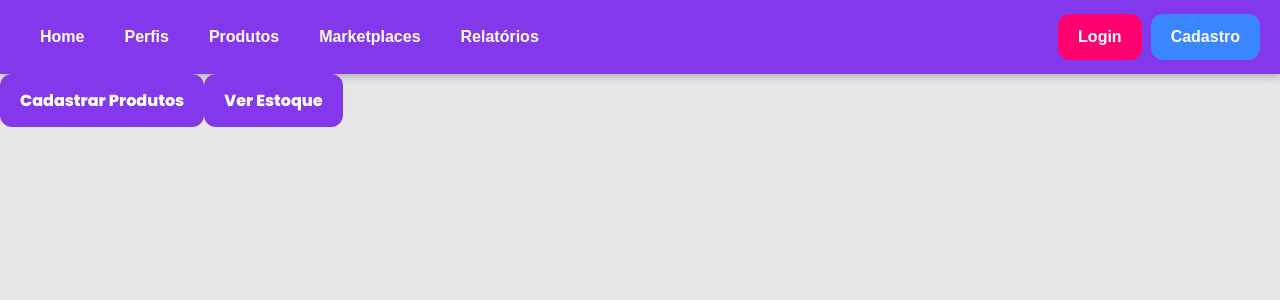
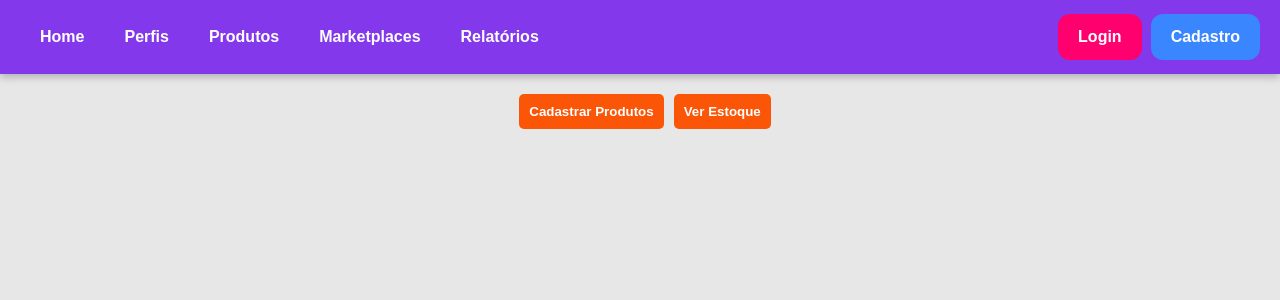
Before and after one commit to DiogoGMelo/projetoMSS, a Django app: page /produtos/ in a window 1280 px wide. Shown: the top 300 px of the page. Run offline with Django 4.2, Linux system fonts and the light colour scheme.

Commit message:
fixed frontend on produtos tab

```diff
--- a/estoque_app/templates/estoque/produtos.html
+++ b/estoque_app/templates/estoque/produtos.html
@@ -3,6 +3,8 @@
 Produtos
 {% endblock %}
 {% block content %}
-<a href="{% url 'registerProduct' %}" class="nav-buttons">Cadastrar Produtos</a>
-<a href="{% url 'stock' %}" class="nav-buttons">Ver Estoque</a>
+<div class="edit-users">
+    <a href="{% url 'registerProduct' %}"><button class="edit-button">Cadastrar Produtos</button></a>
+    <a href="{% url 'stock' %}"><button class="edit-button">Ver Estoque</button></a>
+</div>
 {% endblock %}
--- a/estoque_app/templates/estoque/stock.html
+++ b/estoque_app/templates/estoque/stock.html
@@ -6,13 +6,11 @@ Estoque
 
 
 {% if error_message %}<p><strong>{{ error_message }}</strong></p>{% endif %}
-<p>test</p>
 {% for product in stock %}
 <div class="user">
     <p>produto</p>
     <p>name: {{ product.name }}</p>
-
-<br>
+</div>
 {% endfor %}
 
 {% endblock %}
```
Also changed, not shown: db.sqlite3.
